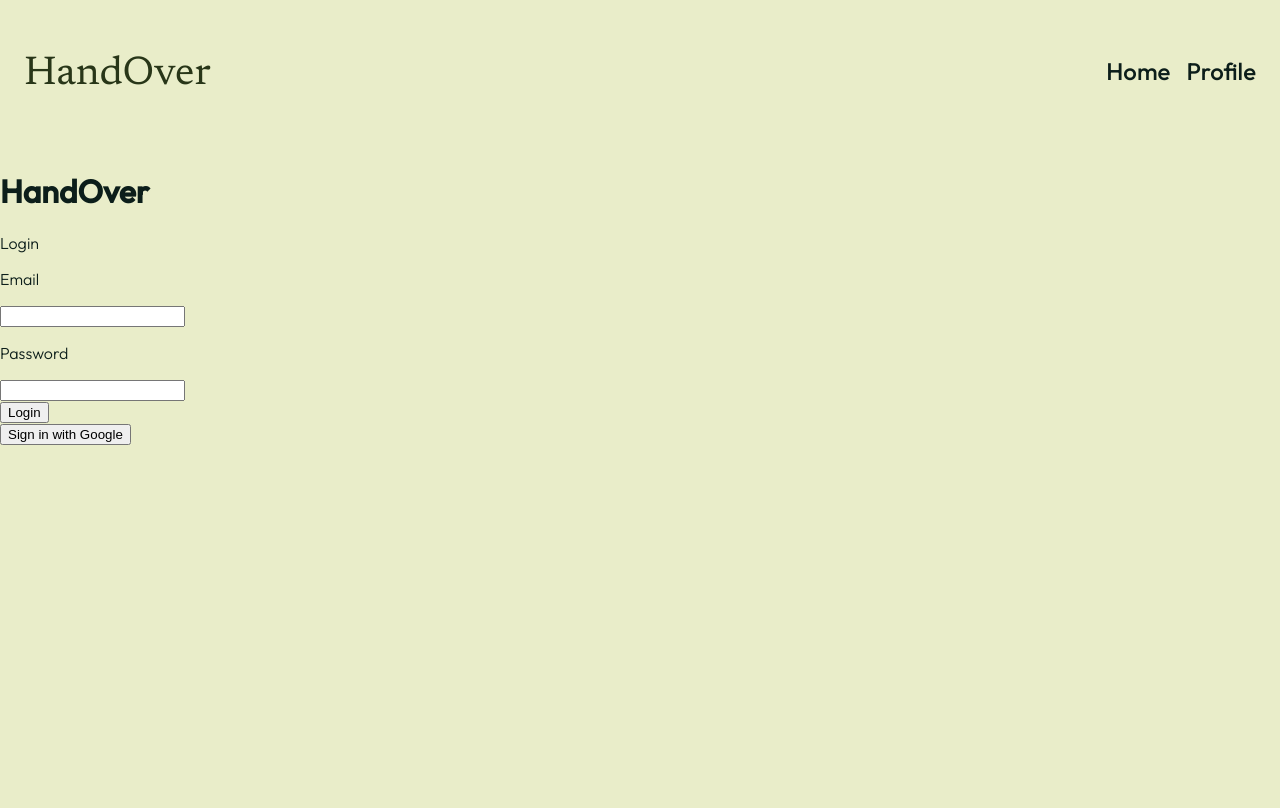
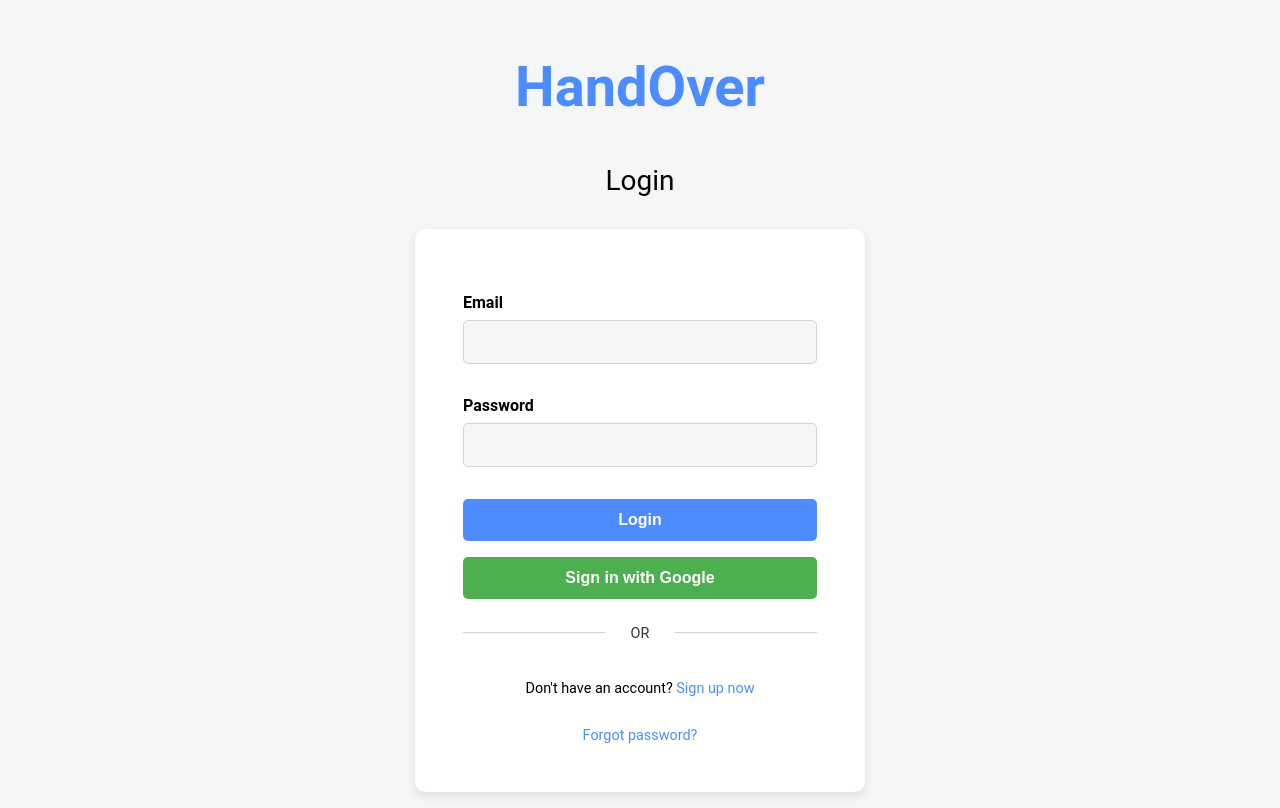
Before and after one commit to hikaba/handover-frontend, a React (Vite) app: page /login in a window 1280 px wide. Built offline with nearby package versions, Linux system fonts and the light colour scheme; no server answers; a web font is replaced by a local one.

Commit message:
added styling to the login page

```diff
--- a/src/App.jsx
+++ b/src/App.jsx
@@ -7,6 +7,7 @@ import HomePage from "./pages/HomePage/HomePage";
 import Loading from "./components/Loading/Loading";
 import SignUpPage from "./pages/SignUpPage/SignUpPage";
 import Header from "./components/Header/Header";
+import ForgotPasswordPage from "./pages/ForgotPasswordPage/ForgotPasswordPage"
 function AppContent() {
   const { currentUser, loading } = useAuth();
 
@@ -16,12 +17,12 @@ function AppContent() {
 
   return (
     <BrowserRouter>
-      <Header user={currentUser} />
-      {/* {currentUser ? <Header user={currentUser} /> : null} */}
+      {currentUser ? <Header user={currentUser} /> : null}
       <Routes>
         <Route path="/" element={currentUser ? <HomePage /> : <Navigate to="/login" />} />
         <Route path="/login" element={!currentUser ? <LoginPage /> : <Navigate to="/" />} />
         <Route path="/signup" element={!currentUser ? <SignUpPage /> : <Navigate to="/" />} />
+        <Route path="/forgot-password" element={<ForgotPasswordPage />} />
 
       </Routes>
 
@@ -37,4 +38,4 @@ function App() {
 
 }
 
-export default App
+export default App;
--- a/src/components/Header/Header.jsx
+++ b/src/components/Header/Header.jsx
@@ -21,12 +21,6 @@ function Header({ user }) {
         </ul>
       </nav>
     </header>
-    // <nav>
-    //   <ul>
-    //     <li><Link to="/">HandOver</Link></li>
-    //     <li><Link to="/profile">Profile</Link></li>
-    //   </ul>
-    // </nav>
   );
 }
 
--- a/src/components/Header/Header.scss
+++ b/src/components/Header/Header.scss
@@ -1,42 +1,2 @@
 @use '../../styles/partials/mixins' as *;
 @use '../../styles/partials/variables' as *;
-
-.header{
-    padding: 1rem;
-    display: flex;
-    align-items: center;
-    justify-content: space-between;
-    @include tablet{
-        @include tablet-padding;
-    }
-    &__link{
-        text-decoration: none;
-        color: $primary-accent-color;
-    }
-    &__title{
-        @include mobile-wordmark-style;
-        @include tablet{
-            @include tablet-desktop-wordmark-style;
-            padding: 1.5rem 0;
-        }
-    }
-    &__nav{
-        text-decoration: none;
-    }
-    &__list{
-        list-style: none;
-        text-decoration: none;
-        display: flex;
-        gap: 1rem;
-    }
-    &__list-item{
-        @include mobile-heading-style;
-        @include tablet{
-            @include tablet-desktop-heading-style;
-        }
-    }
-    &__nav-link{
-        text-decoration: none;
-        color: $primary-text-color;
-    }
-}
--- a/src/components/Login/Login.jsx
+++ b/src/components/Login/Login.jsx
@@ -1,6 +1,8 @@
 import React, { useState } from "react";
 import { useNavigate } from "react-router-dom";
+import { Link } from "react-router-dom";
 import { doSignInWithEmailAndPassword, doSignInWithGoogle } from "../../firebase/auth";
+import "./Login.scss";
 
 function Login(){
     const [email, setEmail] = useState('');
@@ -26,12 +28,13 @@ function Login(){
     }
 
     return(
-        <div className="login-wrapper">
+        <div className="login">
             <form className="login__form"
             onSubmit={handleEmailLogin}>
                 <label className="login__label">
-                    <p className="lgoin__email">Email</p>
+                    <p className="login__text">Email</p>
                     <input
+                    className="login__input"
                     type="email"
                     value={email}
                     id="email"
@@ -40,8 +43,9 @@ function Login(){
                     required />
                 </label>
                 <label className="login__label">
-                    <p className="lgoin__password">Password</p>
+                    <p className="login__text">Password</p>
                     <input
+                    className="login__input"
                     type="password"
                     value={password}
                     id="password"
@@ -53,8 +57,18 @@ function Login(){
                     <button type="submit" className="login__button">Login</button>
                 </div>
             </form>
+
             <button onClick={handleGoogleLogin}
             className="login__button-google">Sign in with Google</button>
+
+            <div className="login__divider">
+                <span className="login__divider-text">OR</span>
+            </div>
+
+            <div className="login__links">
+                <p className="login__link-text">Don't have an account? <Link className="login__link" to="/signup">Sign up now</Link></p>
+                <Link to="/forgot-password">Forgot password?</Link>
+            </div>
         </div>
     );
 
--- a/src/components/Login/Login.scss
+++ b/src/components/Login/Login.scss
@@ -0,0 +1,111 @@
+@use '../../styles/partials/mixins' as *;
+@use '../../styles/partials/variables' as *;
+
+
+.login {
+    width: 100%;
+    max-width: 400px;
+    padding: 2rem;
+    background-color: #fff;
+    border-radius: 10px;
+    box-shadow: 0px 4px 10px rgba(0, 0, 0, 0.1);
+
+    &__form {
+      display: flex;
+      flex-direction: column;
+      gap: 1rem;
+    }
+    &__label {
+        text-align: left;
+        color: darken($text-color, 20%);
+        font-weight: bold;
+    }
+    &__text {
+          margin-bottom: 0.5rem;
+        }
+
+    &__input {
+          width: 100%;
+          padding: 0.75rem;
+          border: 1px solid $border-color;
+          border-radius: 5px;
+          font-size: 1rem;
+          background-color: $background-color;
+
+          &:focus {
+            border-color: $primary-color;
+            outline: none;
+            box-shadow: 0 0 5px rgba($primary-color, 0.5);
+          }
+        }
+    &__button-wrapper {
+        margin-top: 1rem
+    }
+
+    &__button {
+        @include button-style($primary-color);
+        width: 100%;
+    }
+    &__button-google {
+        @include button-style($accent-color);
+        margin-top: 1rem;
+        width: 100%;
+      }
+       // OR divider
+    &__divider {
+      text-align: center;
+      margin: 1.5rem 0;
+      position: relative;
+
+      &::before, &::after {
+          content: "";
+          position: absolute;
+          top: 50%;
+          width: 40%;
+          height: 1px;
+          background-color: $border-color;
+      }
+
+      &::before {
+          left: 0;
+      }
+
+      &::after {
+          right: 0;
+      }
+  }
+
+  &__divider-text {
+      position: relative;
+      font-size: 0.9rem;
+      color: $text-color;
+      padding: 0 1rem;
+      background-color: #fff;
+  }
+
+  &__links {
+      display: flex;
+      flex-direction: column;
+      gap: 1rem;
+      font-size: 0.9rem;
+      color: darken($text-color, 20%);
+      margin-top: 1rem;
+
+      a {
+          color: $primary-color;
+          text-decoration: none;
+          font-weight: normal;
+
+          &:hover {
+              text-decoration: underline;
+          }
+      }
+    }
+    @include tablet{
+        padding: 2.5rem;
+    }
+    @include desktop{
+        padding: 3rem;
+        max-width: 450px;
+    }
+}
--- /dev/null
+++ b/src/pages/ForgotPasswordPage/ForgotPasswordPage.jsx
@@ -0,0 +1,6 @@
+import React from "react";
+
+function ForgotPasswordPage(){
+
+}
+export default ForgotPasswordPage;
--- a/src/pages/LoginPage/LoginPage.jsx
+++ b/src/pages/LoginPage/LoginPage.jsx
@@ -1,5 +1,6 @@
 import React from "react";
 import Login from "../../components/Login/Login";
+import "./LoginPage.scss";
 
 function LoginPage(){
     return(
--- /dev/null
+++ b/src/pages/LoginPage/LoginPage.scss
@@ -0,0 +1,35 @@
+@use '../../styles/partials/mixins' as *;
+@use '../../styles/partials/variables' as *;
+
+.login-page {
+  @include flex-center;
+  flex-direction: column;
+  min-height: 100vh;
+  text-align: center;
+  padding: 1rem;
+
+  &__header {
+    font-size: 2.5rem;
+    color: $primary-color;
+    margin-bottom: 1rem;
+    font-weight: bold;
+    @include tablet{
+      font-size: 3rem;
+    }
+    @include desktop{
+      font-size: 3.5rem;
+    }
+  }
+
+  &__text {
+    font-size: 1.25rem;
+    color: darken($text-color, 20%);
+    margin-bottom: 2rem;
+    @include tablet{
+      font-size: 1.5rem;
+    }
+    @include desktop{
+      font-size: 1.75rem;
+    }
+  }
+}
--- a/src/styles/partials/_global.scss
+++ b/src/styles/partials/_global.scss
@@ -1,16 +1,16 @@
 @use "./variables" as *;
-@use "./fonts" as *;
 @use "./mixins" as *;
 
+@use "./variables" as *;
+
 * {
-    box-sizing: border-box;
+  box-sizing: border-box;
 }
 
 body {
-    background-color: $primary-background-color;
-    font-family: $font-stack-body;
-    font-weight: 300;
-    color: $primary-text-color;
+    font-family: $font-family;
+    background-color: $background-color;
+    color: $text-color;
+    margin: 0;
     padding: 0;
-    margin: 0;
-}
+  }
--- a/src/styles/partials/_variables.scss
+++ b/src/styles/partials/_variables.scss
@@ -1,14 +1,16 @@
 @use "./fonts" as *;
+@use 'sass:color';
 
-$font-stack: "Newsreader", serif;
-$font-stack-body: "Outfit", sans-serif;
+// Healthcare color scheme
+$primary-color: #4C8CFF; // Soft Blue for trust and clarity
+$accent-color: #4CAF50; // Fresh Green for health and safety
+$background-color: #F4F6F8; // Light Gray for a neutral and clean background
+$text-color: #333333; // Dark Gray for readability
+$border-color: #D1D3D4; // Light Gray for form borders
 
-$primary-text-color: #0C1E1A;
-$primary-accent-color: #283618;
-$primary-background-color: #E9EDC9;
-$border-color: #CCD5AE;
-$secondary-background-color: #E4EFEC;
-$secondary-text-color: #FFFFFF;
+$button-hover-color: color.scale($primary-color, $lightness: -10%); // Slightly darker for hover effect
+
+$font-family: 'Roboto', sans-serif;
 
 $mobile-breakpoint: 767px;
 $tablet-breakpoint: 768px;
```
Also changed, not shown: src/styles/partials/_mixins.scss (+21 -129 lines).
